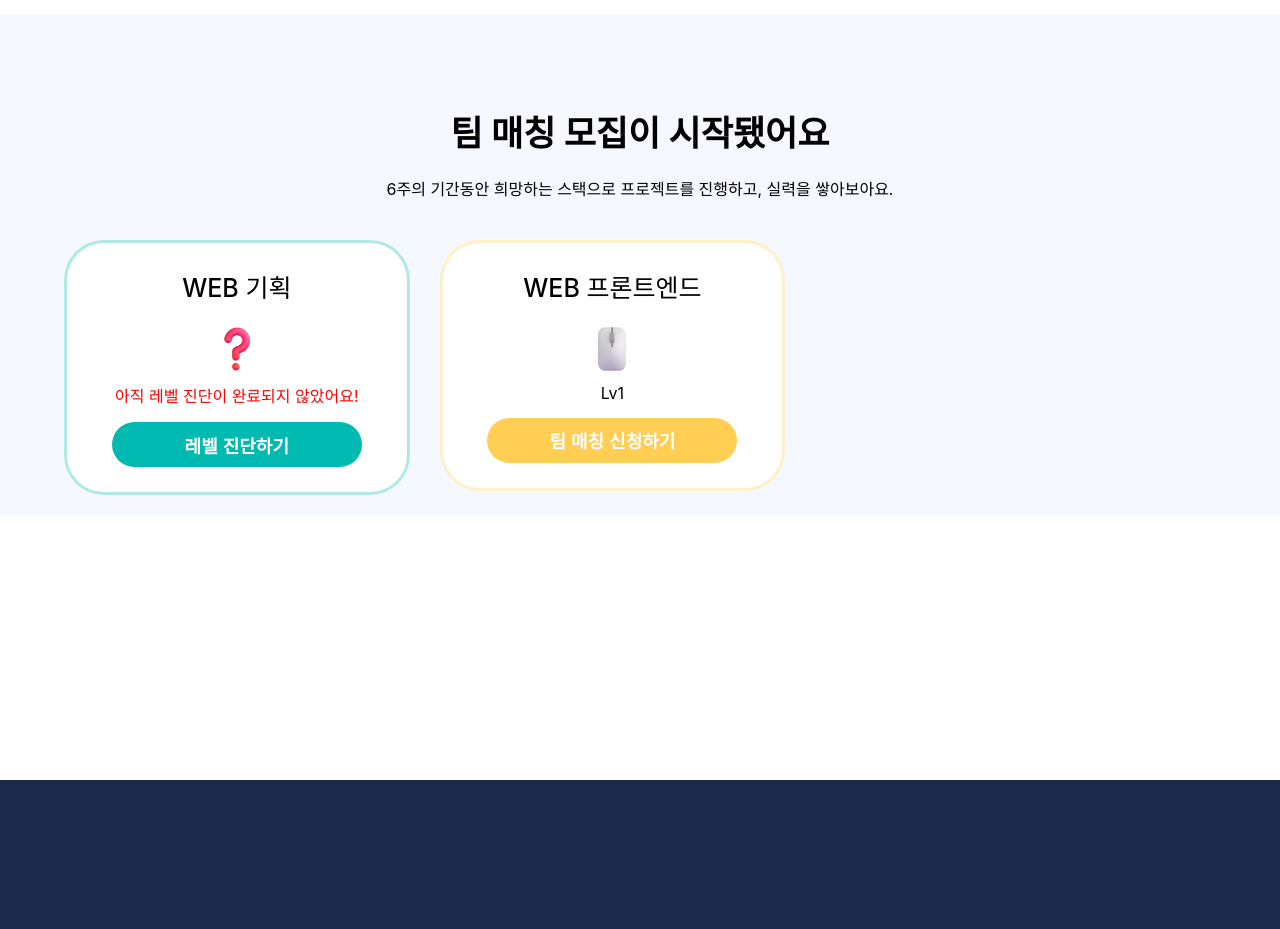
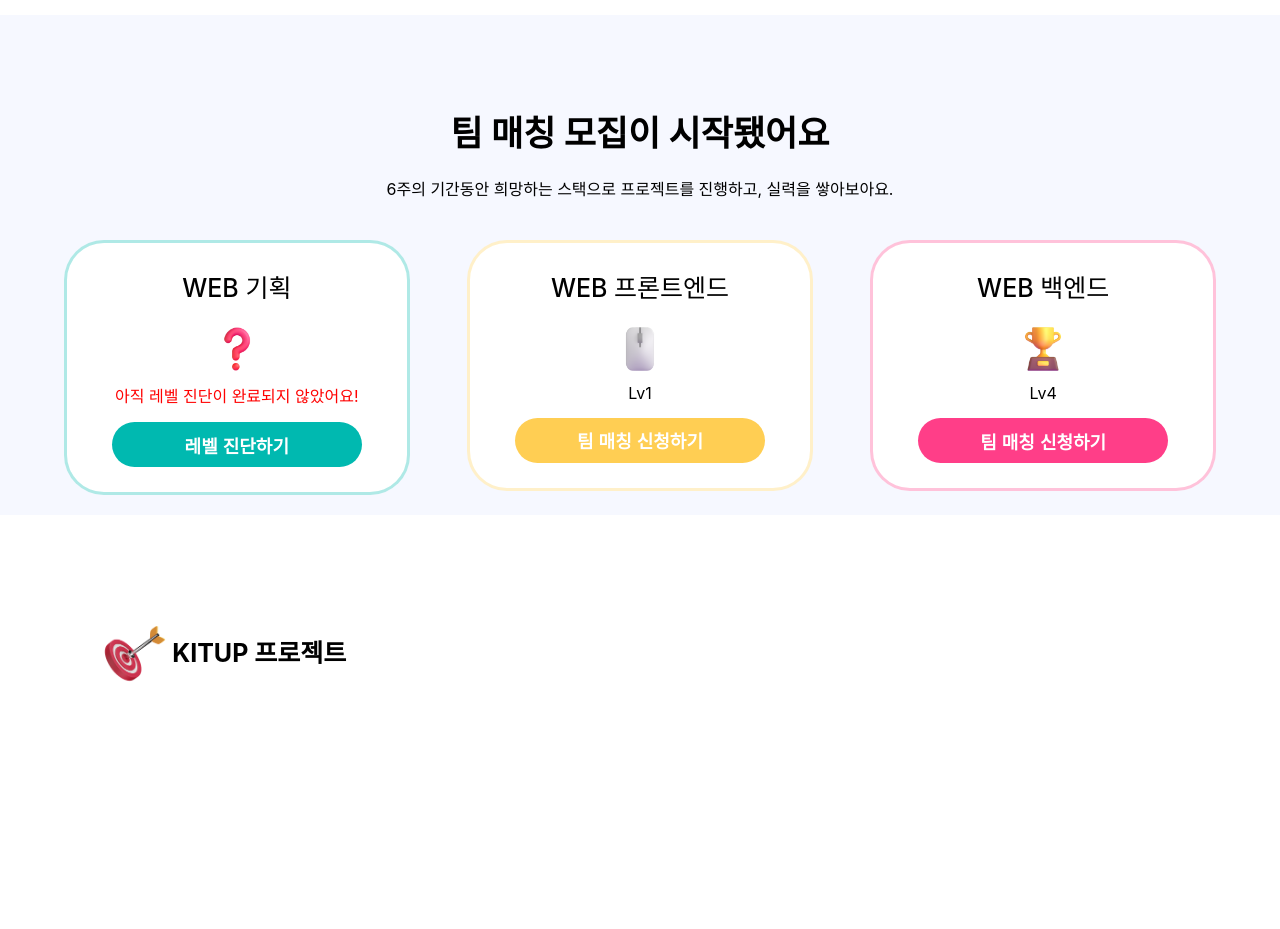
Before and after one commit to issuejong/KitUp, a Django app: page / in a window 1280 px wide. Shown: the part 799-1728 px from the top of the page. Run offline with Django 5.2, Linux system fonts and the light colour scheme; parts of the project's set-up code (start-up, migrations or seed data) failed here and were passed over; some web fonts are replaced.

Commit message:
fix : initial.html&css 수정

```diff
--- a/static/css/main.css
+++ b/static/css/main.css
@@ -86,7 +86,7 @@ body {
     width: 90%;
     margin: 40px auto 0;
     display: flex;
-    gap: 30px;
+    justify-content: space-between;
 }
 
 /* WEB 기획 */
@@ -112,7 +112,6 @@ body {
     color: #FF0202;
     font-size: 16px;
 }
-
 
 .main-team .m_team_stack .m_design .m_design_btn {
     margin-top: 15px;
@@ -147,7 +146,6 @@ body {
     font-size: 16px;
 }
 
-
 .main-team .m_team_stack .m_frontend .m_front_btn {
     margin-top: 15px;
     padding: 5px 0;
@@ -157,6 +155,59 @@ body {
     font-size: 18px; font-weight: 600;
 }
 
+/* WEB 백엔드 */
+.main-team .m_team_stack .m_backend {
+    padding: 25px 0;
+    width: 30%; height: 5%;
+    text-align: center;
+    background: #fff;
+    border: 3px solid #FF3E8850;
+    border-radius: 40px;
+}
+
+.main-team .m_team_stack .m_backend h3 {
+    font-weight: 550; font-size: 25px;
+}
+
+.main-team .m_team_stack .m_backend img {
+    width: 50px; height: 50px;
+}
+
+.main-team .m_team_stack .m_backend .m_level {
+    margin-top: 5px;
+    color: #000;
+    font-size: 16px;
+}
+
+.main-team .m_team_stack .m_backend .m_back_btn {
+    margin-top: 15px;
+    padding: 10px 0;
+    width: 250px; height: 45px;
+    background: #FF3E88; color: #fff;
+    border: none; border-radius: 30px;
+    font-size: 18px; font-weight: 600;
+}
+
+/* KITUP 프로젝트 */
+.main-project {
+    width: 85%;
+    margin: 0 auto;
+}
+
+.main-project .m_project_title {
+    margin-top: 100px;
+    display: flex;
+    align-items: center;
+}
+
+.main-project .m_project_title img {
+    width: 7%;
+}
+
+.main-project .m_project_title h3 {
+    font-size: 25px;
+}
+
 /* 푸터 */
 footer {
     background: #1D294B;
--- a/templates/initial.html
+++ b/templates/initial.html
@@ -65,9 +65,9 @@
 			<p class="m_nolevel">아직 레벨 진단이 완료되지 않았어요!</p>
 			<button class="m_front_btn" type="button">레벨 진단하기</button> -->
 			<!-- 레벨1 -->
-			<img src="{% static 'images/Level1.png' %}" alt="Level1">
-            <p class="m_level">Lv1</p>
-            <button class="m_front_btn">팀 매칭 신청하기</button>
+			<img src="{% static 'images/Level1.png' %}" alt="Level1" />
+			<p class="m_level">Lv1</p>
+			<button class="m_front_btn">팀 매칭 신청하기</button>
 			<!-- 레벨2 -->
 			<!-- <img src="{% static 'images/Level2.png' %}" alt="Level2">
             <p class="m_level">Lv2</p>
@@ -81,13 +81,36 @@
             <p class="m_level">Lv4</p>
             <button class="m_front_btn">팀 매칭 신청하기</button> -->
 		</div>
-		<div class="m_backend"></div>
+		<div class="m_backend">
+			<h3>WEB 백엔드</h3>
+			<!-- 레벨 분기 -->
+			<!-- 레벨X -->
+			<!-- <img src="{% static 'images/nolevel.png' %}" alt="nolevel" />
+			<p class="m_nolevel">아직 레벨 진단이 완료되지 않았어요!</p>
+			<button class="m_back_btn" type="button">레벨 진단하기</button> -->
+			<!-- 레벨1 -->
+			<!-- <img src="{% static 'images/Level1.png' %}" alt="Level1" />
+			<p class="m_level">Lv1</p>
+			<button class="m_back_btn">팀 매칭 신청하기</button> -->
+			<!-- 레벨2 -->
+			<!-- <img src="{% static 'images/Level2.png' %}" alt="Level2">
+            <p class="m_level">Lv2</p>
+            <button class="m_back_btn">팀 매칭 신청하기</button> -->
+			<!-- 레벨3 -->
+			<!-- <img src="{% static 'images/Level3.png' %}" alt="Level3">
+            <p class="m_level">Lv3</p>
+            <button class="m_back_btn">팀 매칭 신청하기</button> -->
+			<!-- 레벨4 -->
+			<img src="{% static 'images/Level4.png' %}" alt="Level4">
+            <p class="m_level">Lv4</p>
+            <button class="m_back_btn">팀 매칭 신청하기</button>
+		</div>
 	</div>
 </div>
 <div class="main-project">
 	<div class="m_project_title">
-		<img src="" alt="" />
-		<h3></h3>
+		<img src="{% static 'images/project_img.png' %}" alt="project_img" />
+		<h3>KITUP 프로젝트</h3>
 	</div>
 	<div class="m_project_content">
 		<!-- 반복문으로 지금까지 있었던 프로젝트 등록 -->
```
Also changed, not shown: static/images/project_img.png (added).
